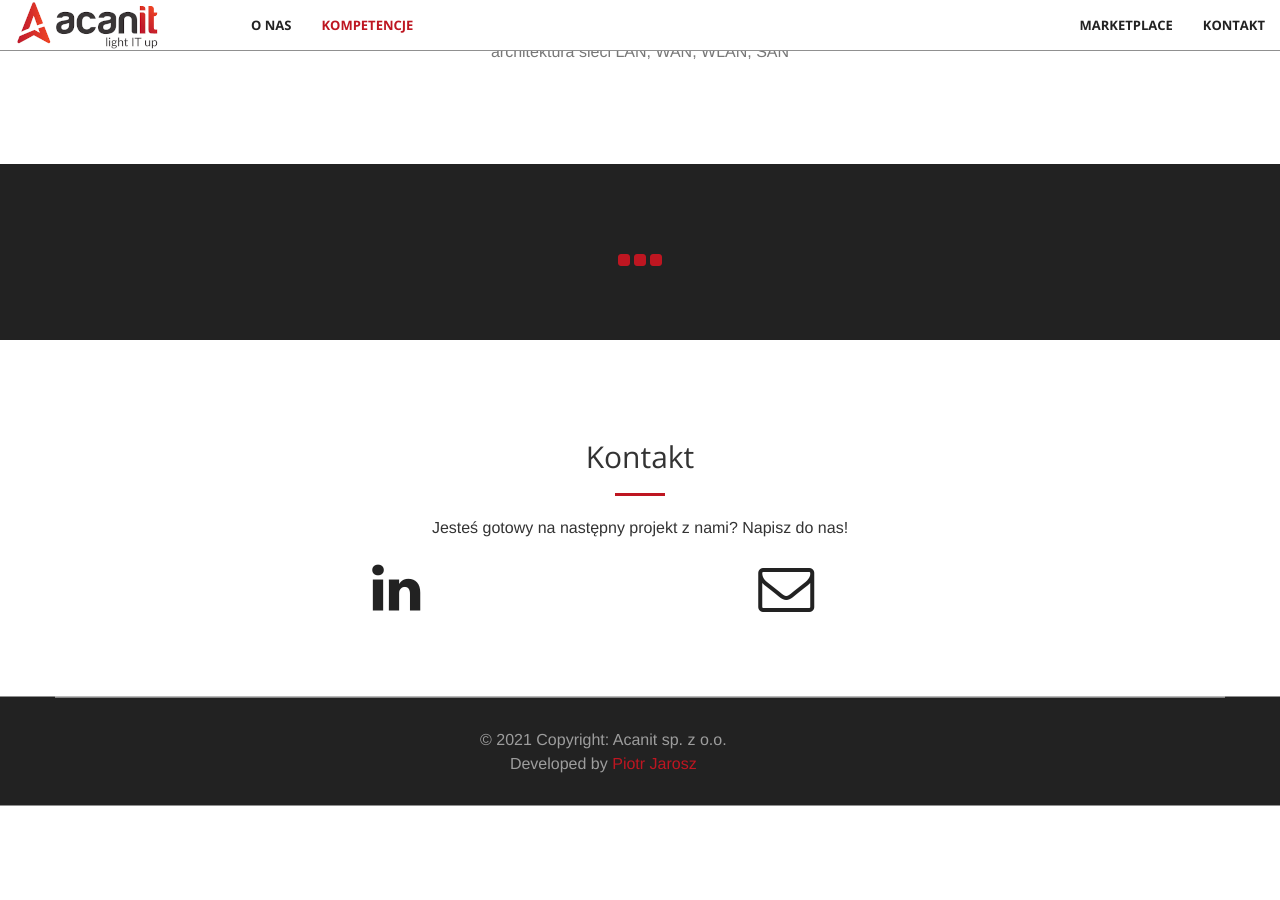
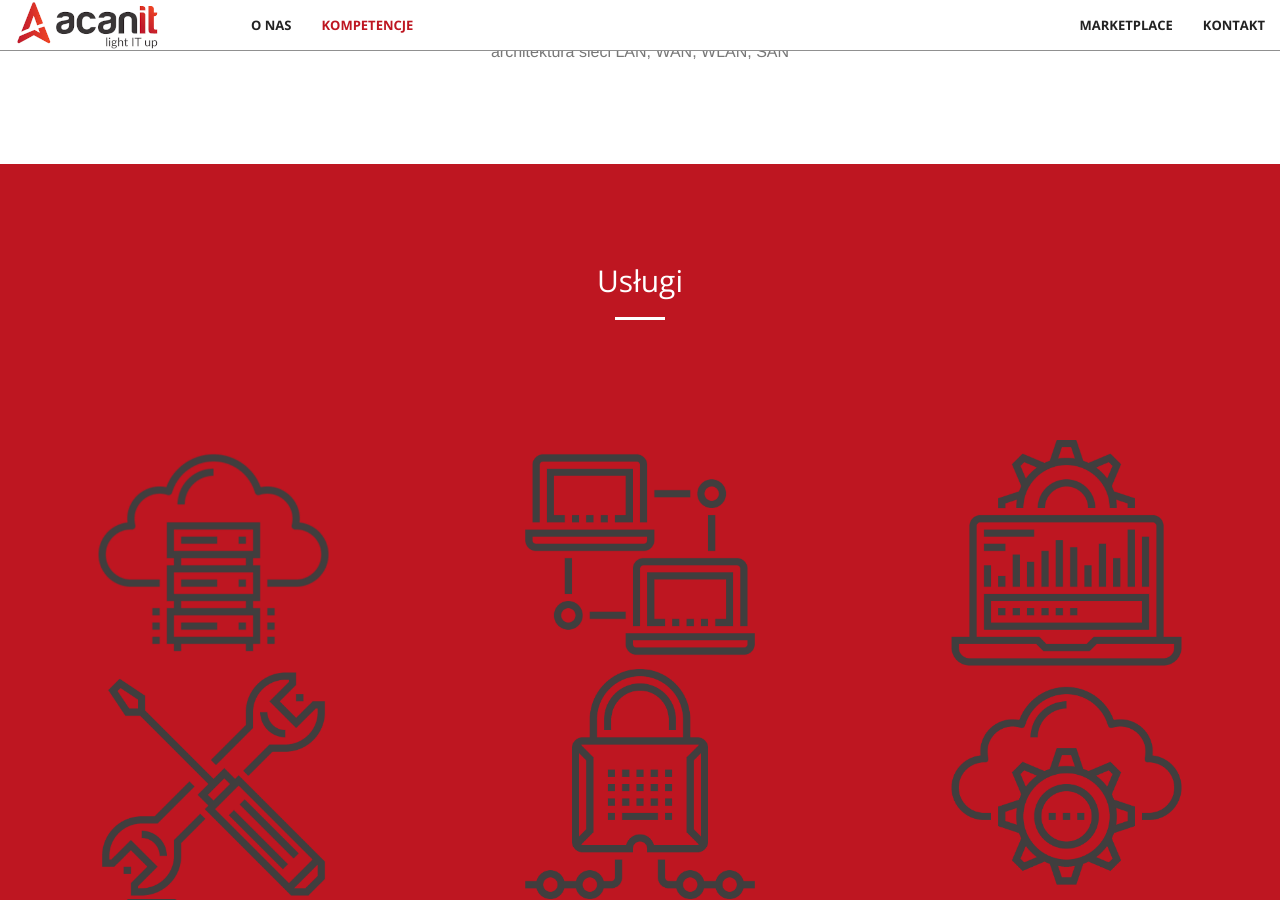
Before and after one commit to Acanit-com/Acanit-com.github.io, a Jekyll site: the page built from index.html, in a window 1280 px wide and 900 px high, scrolled down 2148 px. Built offline with Jekyll 4.4.1, drawn with Linux system fonts in a browser that asks for light colours; before the commit the page ends 2953 px from its top, so only the background shows below that.

Commit message:
portfolio p1

```diff
--- a/_includes/portfolio.html
+++ b/_includes/portfolio.html
@@ -1,21 +1,23 @@
-<section class="no-padding bg-primary" id="portfolio">
-    <div class="row">
-        <div class="text-center">
-            <p></p>
+<section class="bg-primary" id="about">
+    <div class="container">
+        <div class="row">
+            <div class="col-lg-8 col-lg-offset-2 text-center">
+                <h2 class="section-heading">Usługi</h2>
+                <hr class="light">
+            </div>
         </div>
     </div>
+</section>
+<section class="no-padding bg-primary" id="portfolio">
     <div class="container-fluid">
         <div class="row no-gutter">
             <div class="col-lg-4 col-sm-6">
                 <a href="#" class="portfolio-box">
-                    <img src="img/portfolio/1.jpg" class="img-responsive" alt="">
+                    <img src="img/portfolio/1.png" class="img-responsive center" alt="">
                     <div class="portfolio-box-caption">
                         <div class="portfolio-box-caption-content">
-                            <div class="project-category text-faded">
-                                Category
-                            </div>
                             <div class="project-name">
-                                Project Name
+                                infrastruktura serwerowa
                             </div>
                         </div>
                     </div>
@@ -23,14 +25,11 @@
             </div>
             <div class="col-lg-4 col-sm-6">
                 <a href="#" class="portfolio-box">
-                    <img src="img/portfolio/2.jpg" class="img-responsive" alt="">
+                    <img src="img/portfolio/2.png" class="img-responsive" alt="">
                     <div class="portfolio-box-caption">
                         <div class="portfolio-box-caption-content">
-                            <div class="project-category text-faded">
-                                Category
-                            </div>
                             <div class="project-name">
-                                Project Name
+                                infrastruktura kliencka
                             </div>
                         </div>
                     </div>
@@ -38,14 +37,11 @@
             </div>
             <div class="col-lg-4 col-sm-6">
                 <a href="#" class="portfolio-box">
-                    <img src="img/portfolio/3.jpg" class="img-responsive" alt="">
+                    <img src="img/portfolio/3.png" class="img-responsive" alt="">
                     <div class="portfolio-box-caption">
                         <div class="portfolio-box-caption-content">
-                            <div class="project-category text-faded">
-                                Category
-                            </div>
                             <div class="project-name">
-                                Project Name
+                                Migracje
                             </div>
                         </div>
                     </div>
@@ -53,14 +49,11 @@
             </div>
             <div class="col-lg-4 col-sm-6">
                 <a href="#" class="portfolio-box">
-                    <img src="img/portfolio/4.jpg" class="img-responsive" alt="">
+                    <img src="img/portfolio/4.png" class="img-responsive" alt="">
                     <div class="portfolio-box-caption">
                         <div class="portfolio-box-caption-content">
-                            <div class="project-category text-faded">
-                                Category
-                            </div>
                             <div class="project-name">
-                                Project Name
+                                Zarządzane Wsparcie
                             </div>
                         </div>
                     </div>
@@ -68,14 +61,11 @@
             </div>
             <div class="col-lg-4 col-sm-6">
                 <a href="#" class="portfolio-box">
-                    <img src="img/portfolio/5.jpg" class="img-responsive" alt="">
+                    <img src="img/portfolio/5.png" class="img-responsive" alt="">
                     <div class="portfolio-box-caption">
                         <div class="portfolio-box-caption-content">
-                            <div class="project-category text-faded">
-                                Category
-                            </div>
                             <div class="project-name">
-                                Project Name
+                                Bezpieczeństwo
                             </div>
                         </div>
                     </div>
@@ -83,14 +73,47 @@
             </div>
             <div class="col-lg-4 col-sm-6">
                 <a href="#" class="portfolio-box">
-                    <img src="img/portfolio/6.jpg" class="img-responsive" alt="">
+                    <img src="img/portfolio/7.png" class="img-responsive" alt="">
                     <div class="portfolio-box-caption">
                         <div class="portfolio-box-caption-content">
-                            <div class="project-category text-faded">
-                                Category
+                            <div class="project-name">
+                                Procesy IT
                             </div>
+                        </div>
+                    </div>
+                </a>
+            </div>
+            <div class="col-lg-4 col-sm-6">
+                <a href="#" class="portfolio-box">
+                    <img src="img/portfolio/6.png" class="img-responsive" alt="">
+                    <div class="portfolio-box-caption">
+                        <div class="portfolio-box-caption-content">
                             <div class="project-name">
-                                Project Name
+                                Zarządzanie projektami
+                            </div>
+                        </div>
+                    </div>
+                </a>
+            </div>
+            <div class="col-lg-4 col-sm-6">
+                <a href="#" class="portfolio-box">
+                    <img src="img/portfolio/8.png" class="img-responsive" alt="">
+                    <div class="portfolio-box-caption">
+                        <div class="portfolio-box-caption-content">
+                            <div class="project-name">
+                                Optymalizacja infrastruktury
+                            </div>
+                        </div>
+                    </div>
+                </a>
+            </div>
+            <div class="col-lg-4 col-sm-6">
+                <a href="#" class="portfolio-box">
+                    <img src="img/portfolio/9.png" class="img-responsive" alt="">
+                    <div class="portfolio-box-caption">
+                        <div class="portfolio-box-caption-content">
+                            <div class="project-name">
+                                Odtwarzanie awaryjne
                             </div>
                         </div>
                     </div>
--- a/_layouts/front.html
+++ b/_layouts/front.html
@@ -8,11 +8,10 @@
     {% include header.html %}
     {% include about.html %}
     {% include competences.html %}
-<!--  {# include portfolio.html #}-->
+    {% include portfolio.html %}
     {% include aside.html %}
     {% include contact.html %}
     {% include footer.html %}
     {% include scripts.html %}
   </body>
-
 </html>
```
Also changed, not shown: img/portfolio/1.png (added), img/portfolio/2.png (added), img/portfolio/3.png (added), img/portfolio/4.png (added), img/portfolio/5.png (added), img/portfolio/6.png (added), img/portfolio/7.png (added), img/portfolio/8.png (added), img/portfolio/9.png (added), 1 other file. Lines whose indentation alone changed are shown as unchanged.
